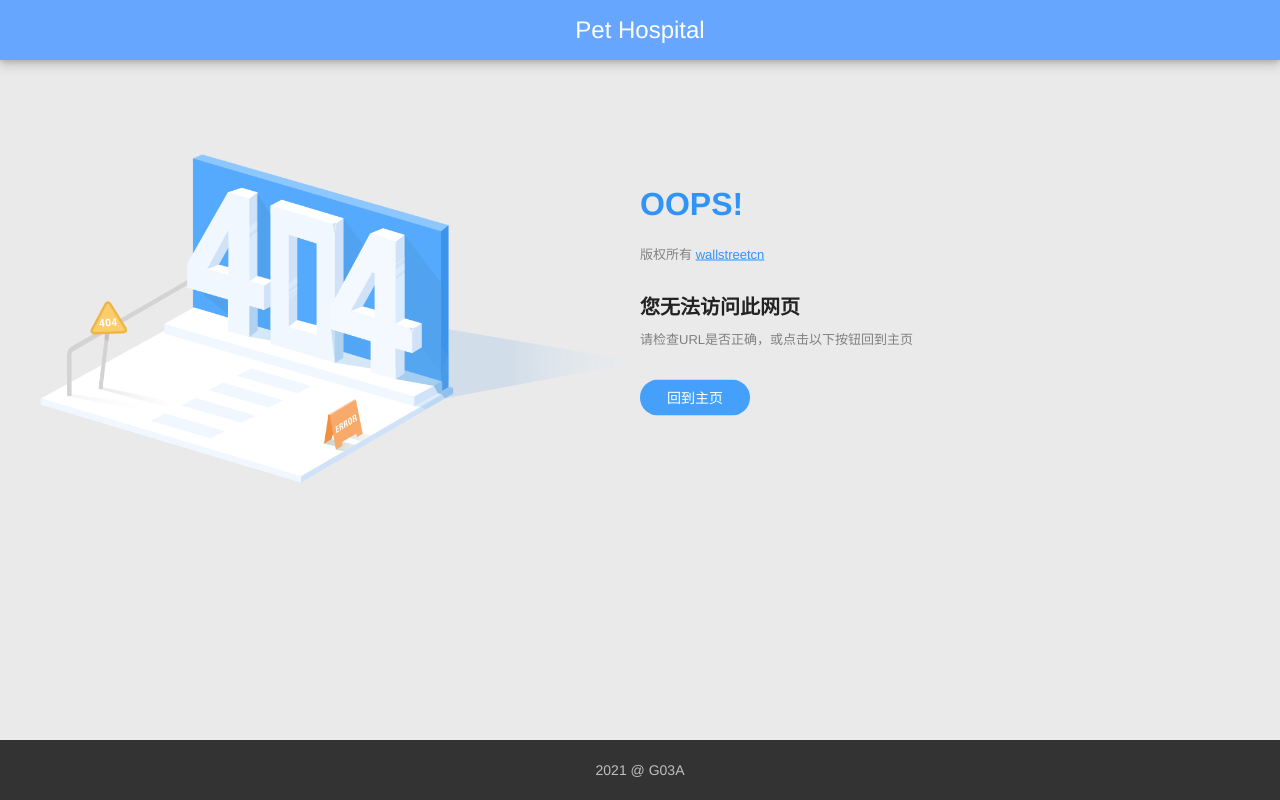
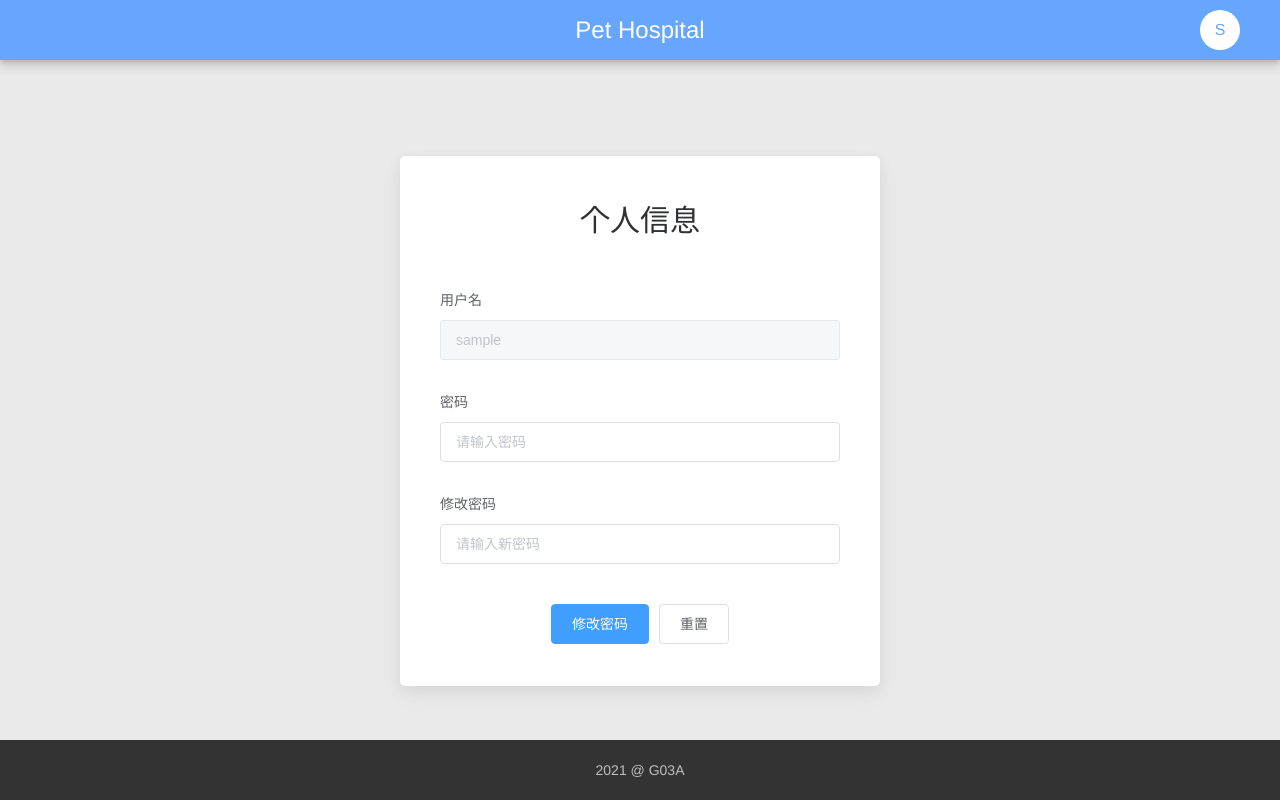
Before and after one commit to ECNU-2017-G03/PetHospitalFrontend, a Vue app: page /userInfo in a window 1280 px wide. Before the commit this address led to /404. Built offline with nearby package versions, Linux system fonts and the light colour scheme; sample sign-in values are in the browser's storage.

Commit message:
Add avatar & user info page, fix animation

```diff
--- a/src/components/Actor.vue
+++ b/src/components/Actor.vue
@@ -1,6 +1,14 @@
 <template>
   <div>
-    <el-dialog title="选择角色" :visible.sync="dialogVisible" width="500px" center>
+    <el-dialog
+        title="选择角色"
+        :visible.sync="dialogVisible"
+        width="500px"
+        center
+        :close-on-press-escape="false"
+        :close-on-click-modal="false"
+        :show-close="false"
+    >
       <div class="hint">
         <el-radio-group v-model="actorName">
           <el-radio-button label="医生"></el-radio-button>
@@ -9,7 +17,6 @@
         </el-radio-group>
       </div>
       <span slot="footer" class="dialog-footer">
-        <el-button @click="dialogVisible = false">取 消</el-button>
         <el-button type="primary" @click="changeActor">确 定</el-button>
       </span>
     </el-dialog>
@@ -21,10 +28,9 @@
 
   export default {
     name: 'Actor',
-    props: [''],
     data() {
       return {
-        dialogVisible: true,
+        dialogVisible: false,
         actorName: '医生',
         chineseNameToEnglishMapping: {
           '医生': 'vet',
@@ -51,6 +57,10 @@
         const actor = this.chineseNameToEnglishMapping[this.actorName]
         this.saveActor(actor)
         this.dialogVisible = false
+      },
+      setDialogVisible: function () {
+        this.getActor()
+        this.dialogVisible = true
       }
     }
   }
--- a/src/components/Header.vue
+++ b/src/components/Header.vue
@@ -1,16 +1,84 @@
 <template>
   <div class="header">
     <div class="title" @click="toMainPage">Pet Hospital</div>
+    <div class="avatar-container" @click="changeDropdownShow" v-if="$route.meta.requireAuth">
+      <span class="avatar">{{userFirstLetter}}</span>
+    </div>
+    <transition
+        :duration="500"
+        v-on:enter="dropdownEnter"
+        v-on:leave="dropdownLeave"
+        enter-active-class="default-enter"
+        leave-active-class="default-leave-to"
+    >
+      <div class="dropdown-container" v-if="dropdownShow">
+        <ul class="dropdown">
+          <li class="dropdown-item" @click="clickDropdownItem('actor')">切换角色</li>
+          <li class="dropdown-item" @click="clickDropdownItem('personal')">个人中心</li>
+          <li class="dropdown-item" @click="clickDropdownItem('logout')">退出</li>
+        </ul>
+      </div>
+    </transition>
+    <Actor ref="actorDialog"></Actor>
   </div>
 </template>
 
 <script>
+  import Actor from '@/components/Actor'
+  import { mapMutations } from 'vuex'
+
   export default {
     name: 'Header',
+    components: {Actor},
+    data() {
+      return {
+        dropdownShow: false,
+        actorVisible: false,
+      }
+    },
+    computed: {
+      userFirstLetter: function () {
+        if (this.$store.state.userName) {
+          return this.$store.state.userName[0].toUpperCase()
+        }
+        return ' '
+      }
+    },
     methods: {
+      ...mapMutations(['userLogout']),
       toMainPage: function () {
         this.$router.push('/')
-      }
+      },
+      clickDropdownItem: function (name) {
+        if (name === 'actor') {
+          this.$refs.actorDialog.setDialogVisible()
+        } else if (name === 'personal') {
+          this.$router.push('/userInfo')
+        } else if (name === 'logout') {
+          this.userLogout()
+          this.toMainPage()
+        }
+        this.dropdownShow = false
+      },
+      dropdownHoverShow: function () {
+        this.dropdownShow = true
+      },
+      dropdownUnshow: function () {
+        this.dropdownShow = false
+      },
+      changeDropdownShow: function () {
+        this.dropdownShow = !this.dropdownShow
+      },
+      dropdownEnter: function (el) {
+        el.offsetWidth;
+        el.style.maxHeight = "140px";
+        el.style.transition = "all 0.3s ease-in";
+      },
+      dropdownLeave: function (el) {
+        el.offsetWidth;
+        el.style.maxHeight = 0;
+        el.style.transition = "all 0.3s ease-out";
+      },
     }
   }
 </script>
@@ -30,9 +98,78 @@
   .title {
     line-height: 50px;
     font-size: x-large;
+    display: inline-block;
+    cursor: pointer;
+    padding: 0 20px;
   }
 
-  .title:hover {
+  .avatar-container {
+    position: absolute;
+    right: 30px;
+    top: 0;
+    height: 40px;
+    padding: 10px;
+  }
+
+  .avatar {
+    border-radius: 50%;
+    background-color: white;
+    text-align: center;
+    display: inline-block;
+    color: #66a6ff;
+    width: 40px;
+    height: 40px;
+    line-height: 40px;
+    font-size: 16px;
     cursor: pointer;
   }
+
+  .dropdown-container {
+    position: absolute;
+    right: 30px;
+    top: 60px;
+    overflow: hidden;
+    box-shadow: 0 10px 30px rgba(5,50,93,0.02), 0 5px 15px rgba(0,0,0,0.03);
+  }
+
+  .dropdown {
+    list-style-type: disc;
+    color: #333333;
+    margin: 6px 0;
+    padding: 10px 0;
+    background-color: #fff;
+    border-radius: 3px;
+    box-shadow: 0 10px 30px rgba(5,50,93,0.02), 0 5px 15px rgba(0,0,0,0.05);
+  }
+
+  .dropdown::after {
+    border-top: 0 solid transparent;
+    border-left: 6px solid transparent;
+    border-right: 6px solid transparent;
+    border-bottom: 6px solid white;
+    position: absolute;
+    top: 0;
+    right: 23px;
+    content: " ";
+  }
+
+  .dropdown-item {
+    list-style: none;
+    cursor: pointer;
+    padding: 0 20px;
+    line-height: 36px;
+    color: #34495e;
+    transition-duration: 0.5s;
+    font-size: 14px;
+  }
+
+  .dropdown-item:hover {
+    background-color: #66a6ff;
+    color: white;
+  }
+
+  .default-enter,
+  .default-leave-to {
+    max-height: 0;
+  }
 </style>
--- a/src/router/index.js
+++ b/src/router/index.js
@@ -10,13 +10,14 @@ import Tour3D from '@/views/Tour3D'
 import DepartmentList from '@/views/DepartmentList'
 import Department from '@/views/Department'
 import ItemDetail from '@/views/ItemDetail'
-import TestManage from "@/views/TestManage";
-import TestPage from "@/views/TestPage";
-import Learning from "@/views/Learning";
-import DiseaseStudy from "@/views/DiseaseStudy";
-import DiseaseCaseStudy from "@/views/DiseaseCaseStudy";
-import DiseaseDetail from "@/views/DiseaseDetail";
-import DiseaseCaseDetail from "@/views/DiseaseCaseDetail";
+import TestManage from '@/views/TestManage'
+import TestPage from '@/views/TestPage'
+import Learning from '@/views/Learning'
+import DiseaseStudy from '@/views/DiseaseStudy'
+import DiseaseCaseStudy from '@/views/DiseaseCaseStudy'
+import DiseaseDetail from '@/views/DiseaseDetail'
+import DiseaseCaseDetail from '@/views/DiseaseCaseDetail'
+import UserInfo from '@/views/UserInfo'
 
 Vue.use(VueRouter)
 
@@ -111,6 +112,13 @@ const routes = [
       requireAuth: true,
     }
   }, {
+    path: '/userInfo',
+    name: 'UserInfo',
+    component: UserInfo,
+    meta: {
+      requireAuth: true,
+    }
+  }, {
     path: '/404',
     component: page404,
   }, {
--- a/src/store/index.js
+++ b/src/store/index.js
@@ -7,6 +7,7 @@ export default new Vuex.Store({
   state: {
     token: localStorage.getItem('Token'),
     actor: localStorage.getItem('Actor'),
+    userName: localStorage.getItem('UserName'),
   },
   mutations: {
     saveToken (state, token) {
@@ -16,6 +17,14 @@ export default new Vuex.Store({
     saveActor (state, actor) {
       localStorage.setItem('Actor', actor)
       state.actor = actor
+    },
+    userLogout (state) {
+      state.token = null
+      localStorage.removeItem('Token')
+    },
+    saveUserName (state, name) {
+      localStorage.setItem('UserName', name)
+      state.userName = name
     }
   },
   actions: {
--- a/src/views/Department.vue
+++ b/src/views/Department.vue
@@ -39,10 +39,7 @@
       <div class="card-outer">
         <div class="card">
           <div class="card-title">科室职能介绍</div>
-          <div>
-<!--            todo: markdown here-->
-            {{detail.description}}
-          </div>
+          <div>{{detail.description}}</div>
         </div>
       </div>
     </div>
--- a/src/views/Login.vue
+++ b/src/views/Login.vue
@@ -35,8 +35,8 @@
       const checkPassword = (rule, value, callback) => {
         if (value === '' || value === null) {
           callback(new Error('密码不可为空'))
-        } else if (value.length < 6 || value.length > 20) {
-          callback(new Error('密码长度为6-20位'))
+        } else if (value.length < 6 || value.length > 16) {
+          callback(new Error('密码长度为6-16位'))
         } else {
           callback()
         }
@@ -63,7 +63,7 @@
       }
     },
     methods: {
-      ...mapMutations(['saveToken']),
+      ...mapMutations(['saveToken', 'saveUserName']),
       login: function() {
         this.LoggingIn = true
         this.$refs['loginForm'].validate((valid) => {
@@ -73,6 +73,7 @@
                 console.log(res)
                 const data = res.data
                 this.saveToken(data.token)
+                this.saveUserName(this.loginForm.name)
                 this.$router.push('/main')
               })
               .catch(err => {
--- a/src/views/Main.vue
+++ b/src/views/Main.vue
@@ -1,25 +1,25 @@
 <template>
   <div>
     <div class="page-body">
-      <div class="card-component">
+      <div class="card-component animate__animated animate__fadeInUp" >
 <!--        todo: add picture here-->
-        <div class="button-card animate__animated animate__fadeInUp">
+        <div class="button-card">
          <div @click="handleClick('overview')">医院导览</div>
         </div>
-        <div class="button-card animate__animated animate__fadeInUp">
+        <div class="button-card">
           <div @click="handleClick('learning')">职能学习</div>
         </div>
-        <div class="button-card animate__animated animate__fadeInUp">
+        <div class="button-card">
           <div @click="handleClick('test')">测试管理</div>
         </div>
       </div>
     </div>
-    <Actor></Actor>
+    <Actor ref="actorDialog"></Actor>
   </div>
 </template>
 
 <script>
-  import Actor from '@/components/Actor';
+  import Actor from '@/components/Actor'
 
   export default {
     name: 'Main',
@@ -29,9 +29,11 @@
 
       }
     },
+    mounted() {
+      this.$refs.actorDialog.setDialogVisible()
+    },
     methods: {
       handleClick: function(name) {
-        console.log(name)
         if (name === 'overview') {
           this.$router.push('/overview')
         } else if (name === 'learning') {
--- a/src/views/Overview.vue
+++ b/src/views/Overview.vue
@@ -1,13 +1,13 @@
 <template>
   <div class="page-body">
-    <div class="card-component">
-      <div class="button-card animate__animated animate__fadeInUp">
+    <div class="card-component animate__animated animate__fadeInUp">
+      <div class="button-card">
         <div @click="handleClick('tour')">医院总览</div>
       </div>
-      <div class="button-card animate__animated animate__fadeInUp">
+      <div class="button-card">
         <div @click="handleClick('department')">科室学习</div>
       </div>
-      <div class="button-card animate__animated animate__fadeInUp">
+      <div class="button-card">
         <div @click="handleClick('itemList')">收费明细表</div>
       </div>
     </div>
--- a/src/views/Register.vue
+++ b/src/views/Register.vue
@@ -69,13 +69,13 @@
         registering: false,
         rules: {
           name: [
-            {validator: checkName, trigger: ['blur', 'change']}
+            { validator: checkName, trigger: ['blur', 'change'] }
           ],
           password: [
-            {validator: checkPassword, trigger: ['blur', 'change']}
+            { validator: checkPassword, trigger: ['blur', 'change'] }
           ],
           confirmPassword: [
-            {validator: validatePassword, trigger: 'blur'}
+            { validator: validatePassword, trigger: 'blur' }
           ],
         }
       }
--- /dev/null
+++ b/src/views/UserInfo.vue
@@ -0,0 +1,131 @@
+<template>
+  <div class="page-body">
+    <div class="user-form">
+      <div class="form-title">个人信息</div>
+      <el-form :model="userForm" ref="userForm" class="form" :rules="rules">
+        <el-form-item label="用户名" prop="name">
+          <el-input type="name" v-model="name" placeholder="请输入用户名" maxlength="22" disabled/>
+        </el-form-item>
+        <el-form-item label="密码" prop="oldPassword">
+          <el-input type="password" placeholder="请输入密码" v-model="userForm.oldPassword" show-password maxlength="18">
+          </el-input>
+        </el-form-item>
+        <el-form-item label="修改密码" prop="newPassword">
+          <el-input type="password" placeholder="请输入新密码" v-model="userForm.newPassword" show-password maxlength="18">
+          </el-input>
+        </el-form-item>
+        <el-form-item class="form-button">
+          <el-button type="primary" @click="changePassword" :loading="LoggingIn">修改密码</el-button>
+          <el-button @click="reset">重置</el-button>
+        </el-form-item>
+      </el-form>
+    </div>
+  </div>
+</template>
+
+<script>
+  export default {
+    name: 'UserInfo',
+    data() {
+      const checkPassword = (rule, value, callback) => {
+        if (value === '' || value === null) {
+          callback(new Error('密码不可为空'))
+        } else if (value.length < 6 || value.length > 16) {
+          callback(new Error('密码长度为6-16位'))
+        } else {
+          callback()
+        }
+      }
+      const checkNewPassword = (rule, value, callback) => {
+        if (value === '') {
+          callback(new Error('请输入密码'))
+        } else {
+          let passwordVerifier = /^.*(?=.{6,16})(?=.*[a-zA-Z]).*$/
+          if (passwordVerifier.test(value)) {
+            callback()
+          } else {
+            callback(new Error('输入6-16位密码，需包含英文字母'))
+          }
+        }
+      }
+      return {
+        name: '',
+        userForm: {
+          oldPassword: '',
+          newPassword: '',
+        },
+        LoggingIn: false,
+        rules: {
+          oldPassword: [
+            { validator: checkPassword, trigger: ['blur'] }
+          ],
+          newPassword: [
+            { validator: checkNewPassword, trigger: ['blur', 'change'] }
+          ],
+        }
+      }
+    },
+    created() {
+      this.name = this.$store.state.userName
+    },
+    methods: {
+      changePassword: function() {
+        this.LoggingIn = true
+        this.$refs['userForm'].validate((valid) => {
+          if (valid) {
+            this.axios.put('/api/user/changePassword', this.userForm)
+                .then(res => {
+                  console.log(res)
+                  this.$message.success('修改密码成功')
+                })
+                .catch(err => {
+                  console.log(err)
+                  this.$message.error('修改密码失败')
+                })
+                .finally(() => {
+                  this.LoggingIn = false
+                })
+          } else {
+            this.LoggingIn = false
+          }
+        })
+      },
+      reset: function() {
+        this.$refs['userForm'].resetFields();
+        this.name = this.$store.state.userName
+      }
+    }
+  }
+</script>
+
+<style scoped>
+  .page-body {
+    height: 100%;
+    text-align: center;
+  }
+
+  .user-form {
+    background-color: white;
+    display: inline-block;
+    margin-top: 12vh;
+    width: 400px;
+    padding: 20px 40px;
+    border-radius: 5px;
+    box-shadow: 0 10px 30px rgb(50 50 93 / 3%), 0 5px 15px rgb(0 0 0 / 7%);
+  }
+
+  .form-title {
+    text-align: center;
+    font-size: 30px;
+    color: #303133;
+    padding: 20px;
+  }
+
+  .form {
+    margin-top: 20px;
+  }
+
+  .form-button {
+    margin-top: 40px;
+  }
+</style>
```
